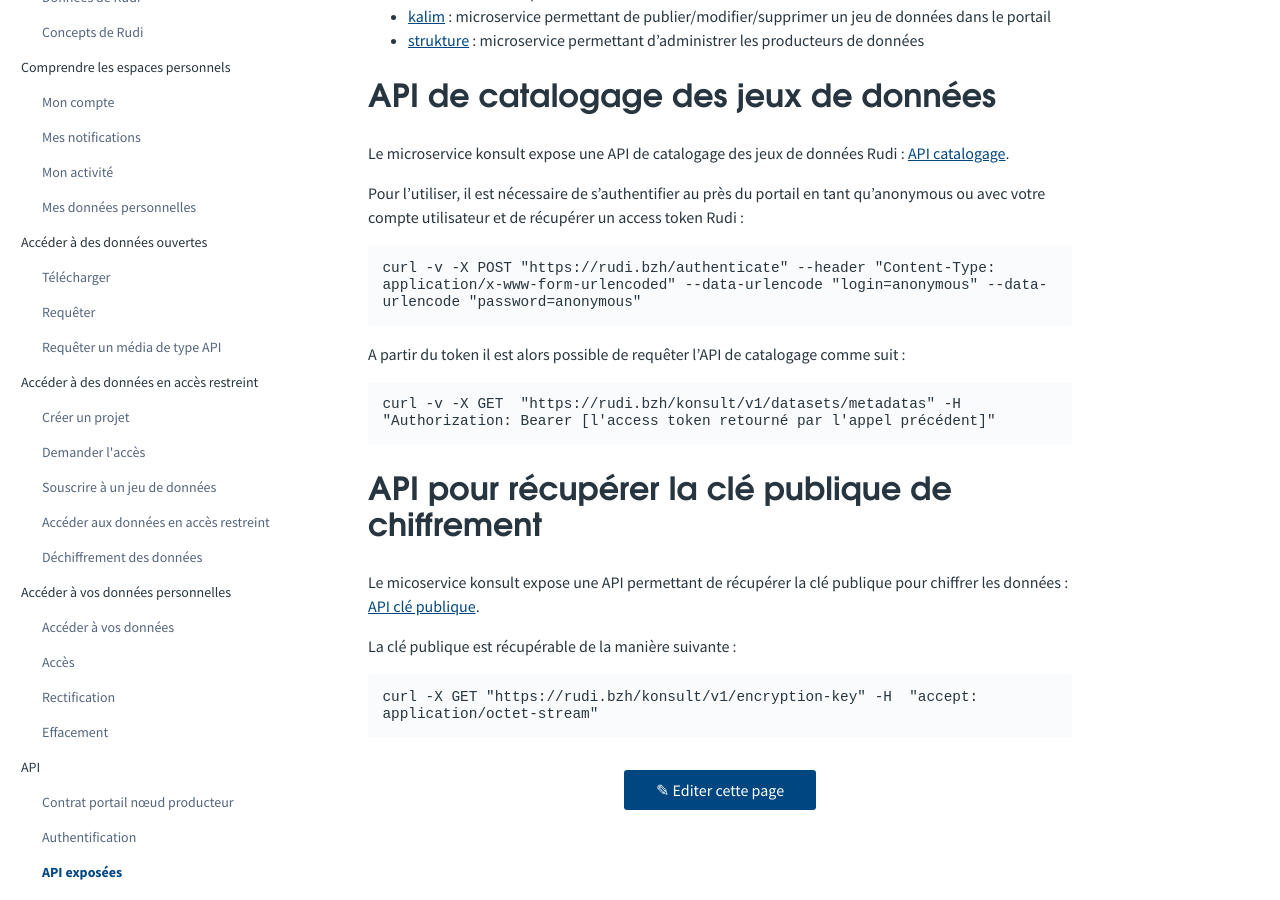
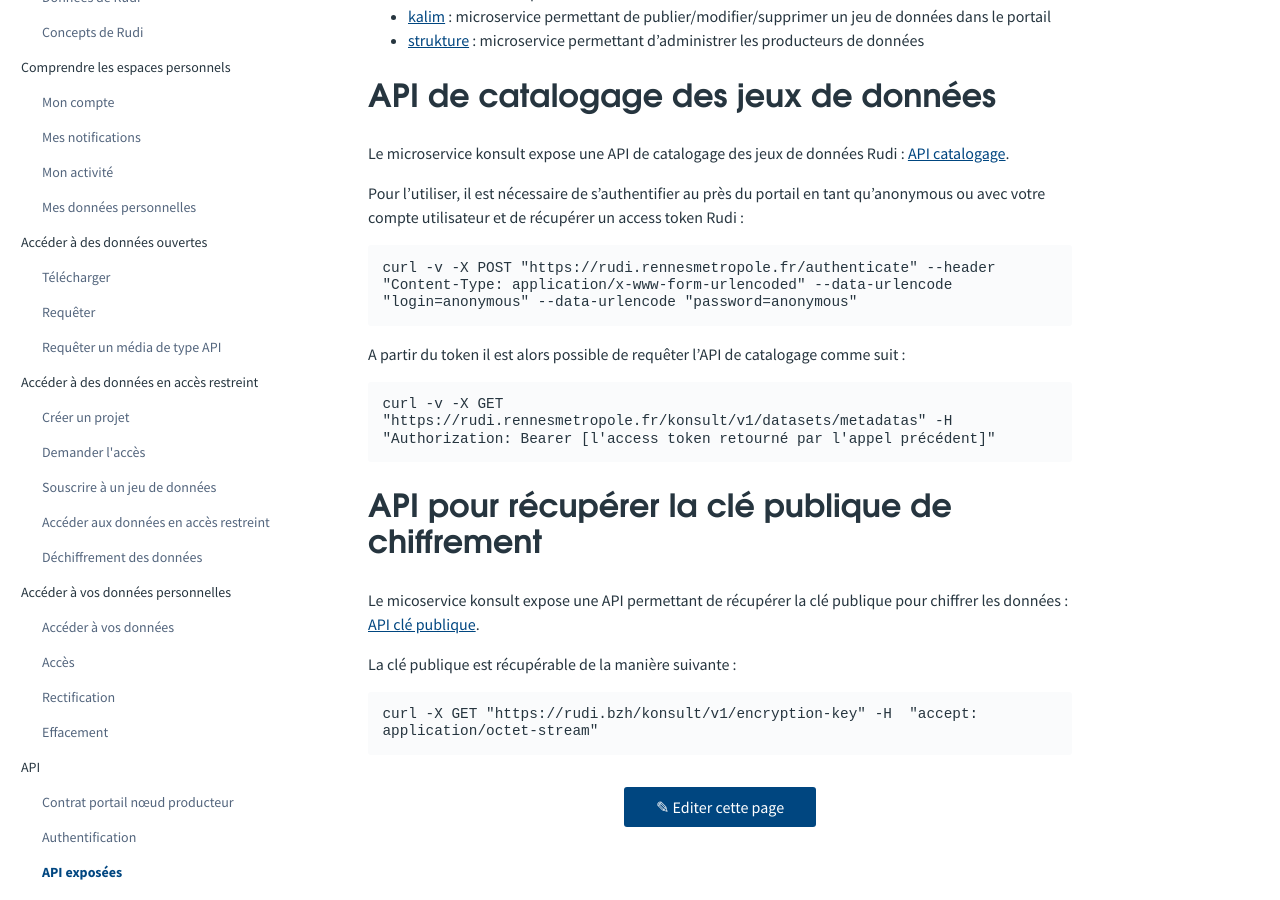
Before and after one commit to sigrennesmetropole/rudi_documentation, a Jekyll site: the page built from articles/_api/api_exposees.md, in a window 1280 px wide and 900 px high, scrolled down 509 px. Built offline with Jekyll 4.4.1, drawn with Linux system fonts in a browser that asks for light colours; some of the changed lines change nothing that is shown.

Commit message:
Update api_exposees.md

````diff
--- a/articles/_api/api_exposees.md
+++ b/articles/_api/api_exposees.md
@@ -9,30 +9,30 @@ Le portail Rudi expose des microservices pour sa propre utilisation mais ils peu
 
 Les microservices exposés sont listés ci-dessous. Leur documentation est accessible via les hyperliens.
 
-* [acl](https://rudi.bzh/acl/swagger-ui/index.html?configUrl=/acl/v3/api-docs/swagger-config) : microservice permettant d'administrer les utilisateurs
-* [konsult](https://rudi.bzh/konsult/swagger-ui/index.html?configUrl=%2Fkonsult%2Fv3%2Fapi-docs%2Fswagger-config&urls.primaryName=konsult) : microservice permettant d'administrer les jeux de données du catalogue Rudi
-* [projekt](https://rudi.bzh/projekt/swagger-ui/index.html?configUrl=%2Fprojekt%2Fv3%2Fapi-docs%2Fswagger-config&urls.primaryName=projekt) : microservice permettant d'administrer les projets dans Rudi
-* [kos](https://rudi.bzh/kos/swagger-ui/index.html?configUrl=%2Fkos%2Fv3%2Fapi-docs%2Fswagger-config&urls.primaryName=kos) : microservice permettant d'administrer les mots-clés et thèmes au format SKOS
-* [kalim](https://rudi.bzh/kalim/swagger-ui/index.html?configUrl=%2Fkalim%2Fv3%2Fapi-docs%2Fswagger-config&urls.primaryName=kalim) : microservice permettant de publier/modifier/supprimer un jeu de données dans le portail
-* [strukture](https://rudi.bzh/strukture/swagger-ui/index.html?configUrl=%2Fstrukture%2Fv3%2Fapi-docs%2Fswagger-config&urls.primaryName=strukture) : microservice permettant d'administrer les producteurs de données
+* [acl](https://rudi.rennesmetropole.fr/acl/swagger-ui/index.html?configUrl=/acl/v3/api-docs/swagger-config) : microservice permettant d'administrer les utilisateurs
+* [konsult](https://rudi.rennesmetropole.fr/konsult/swagger-ui/index.html?configUrl=%2Fkonsult%2Fv3%2Fapi-docs%2Fswagger-config&urls.primaryName=konsult) : microservice permettant d'administrer les jeux de données du catalogue Rudi
+* [projekt](https://rudi.rennesmetropole.fr/projekt/swagger-ui/index.html?configUrl=%2Fprojekt%2Fv3%2Fapi-docs%2Fswagger-config&urls.primaryName=projekt) : microservice permettant d'administrer les projets dans Rudi
+* [kos](https://rudi.rennesmetropole.fr/kos/swagger-ui/index.html?configUrl=%2Fkos%2Fv3%2Fapi-docs%2Fswagger-config&urls.primaryName=kos) : microservice permettant d'administrer les mots-clés et thèmes au format SKOS
+* [kalim](https://rudi.rennesmetropole.fr/kalim/swagger-ui/index.html?configUrl=%2Fkalim%2Fv3%2Fapi-docs%2Fswagger-config&urls.primaryName=kalim) : microservice permettant de publier/modifier/supprimer un jeu de données dans le portail
+* [strukture](https://rudi.rennesmetropole.fr/strukture/swagger-ui/index.html?configUrl=%2Fstrukture%2Fv3%2Fapi-docs%2Fswagger-config&urls.primaryName=strukture) : microservice permettant d'administrer les producteurs de données
 
 # API de catalogage des jeux de données
-Le microservice konsult expose une API de catalogage des jeux de données Rudi : [API catalogage](https://rudi.bzh/konsult/swagger-ui/index.html?configUrl=%2Fkonsult%2Fv3%2Fapi-docs%2Fswagger-config&urls.primaryName=konsult#/datasets/searchMetadatas).
+Le microservice konsult expose une API de catalogage des jeux de données Rudi : [API catalogage](https://rudi.rennesmetropole.fr/konsult/swagger-ui/index.html?configUrl=%2Fkonsult%2Fv3%2Fapi-docs%2Fswagger-config&urls.primaryName=konsult#/datasets/searchMetadatas).
 
 Pour l'utiliser, il est nécessaire de s'authentifier au près du portail en tant qu'anonymous ou avec votre compte utilisateur et de récupérer un access token  Rudi :
 
 ```
-curl -v -X POST "https://rudi.bzh/authenticate" --header "Content-Type: application/x-www-form-urlencoded" --data-urlencode "login=anonymous" --data-urlencode "password=anonymous"
+curl -v -X POST "https://rudi.rennesmetropole.fr/authenticate" --header "Content-Type: application/x-www-form-urlencoded" --data-urlencode "login=anonymous" --data-urlencode "password=anonymous"
 ```
 
 A partir du token il est alors possible de requêter l'API de catalogage comme suit :
 
 ```
-curl -v -X GET  "https://rudi.bzh/konsult/v1/datasets/metadatas" -H "Authorization: Bearer [l'access token retourné par l'appel précédent]"
+curl -v -X GET  "https://rudi.rennesmetropole.fr/konsult/v1/datasets/metadatas" -H "Authorization: Bearer [l'access token retourné par l'appel précédent]"
 ```
 
 # API pour récupérer la clé publique de chiffrement
-Le micoservice konsult expose une API permettant de récupérer la clé publique pour chiffrer les données : [API clé publique](https://rudi.bzh/konsult/swagger-ui/index.html?configUrl=%2Fkonsult%2Fv3%2Fapi-docs%2Fswagger-config&urls.primaryName=konsult#/encryption-key/getEncryptionKey).
+Le micoservice konsult expose une API permettant de récupérer la clé publique pour chiffrer les données : [API clé publique](https://rudi.rennesmetropole.fr/konsult/swagger-ui/index.html?configUrl=%2Fkonsult%2Fv3%2Fapi-docs%2Fswagger-config&urls.primaryName=konsult#/encryption-key/getEncryptionKey).
 
 La clé publique est récupérable de la manière suivante :
 ```
````
